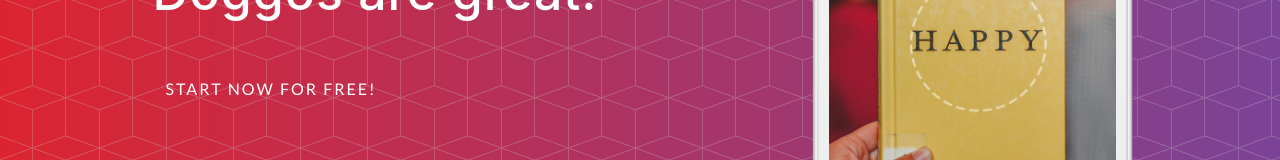
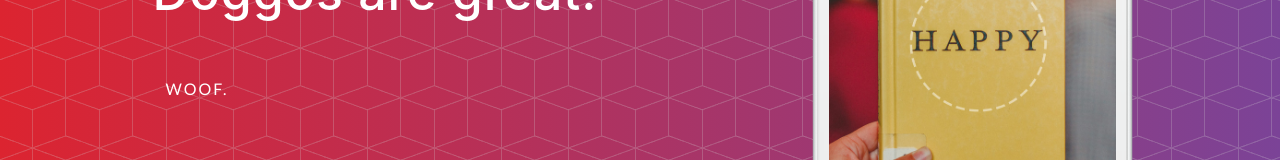
Before and after one commit to brianlam38/cloudflare, a website with bundled scripts: page index.html in a window 1280 px wide. Shown: the part 365-525 px from the top of the page. Built offline with nearby package versions, Linux system fonts and the light colour scheme; a web font is replaced by a local one.

Commit message:
updating button

```diff
--- a/index.html
+++ b/index.html
@@ -60,7 +60,7 @@
           <div class="col-lg-7 my-auto">
             <div class="header-content mx-auto">
               <h1 class="mb-5">Doggos are great.</h1>
-              <a href="#download" class="btn btn-outline btn-xl js-scroll-trigger">Start Now for Free!</a>
+              <a href="#download" class="btn btn-outline btn-xl js-scroll-trigger">Woof.</a>
             </div>
           </div>
           <div class="col-lg-5 my-auto">
```
